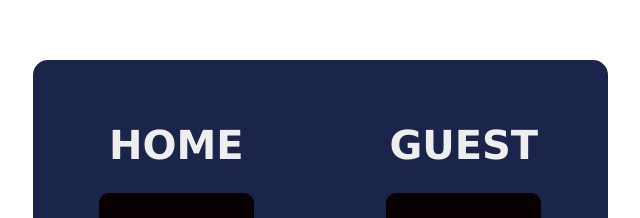
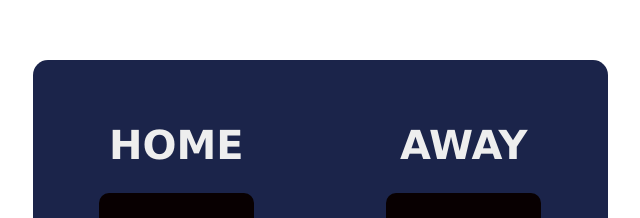
Before and after one commit to ericaldi/Basketball-Scoreboard, a plain HTML site: page index.html in a window 1280 px wide. Shown: the part 148-366 px from the top of the page, without its empty margins (320-960 px from the left). Drawn offline with Linux system fonts and the light colour scheme; a web font is replaced by a local one.

Commit message:
Change guest title

```diff
--- a/index.html
+++ b/index.html
@@ -14,7 +14,7 @@
                 </div>
             </div>
             <div class="score score--guest">
-                <h3 class="title--score">GUEST</h3>
+                <h3 class="title--score">AWAY</h3>
                 <span class="score--points" id="score-guest">0</span>
                 <div class="points--btn">
                     <button class="btn" onclick="addScore('guest', 1)">+1</button>
```
